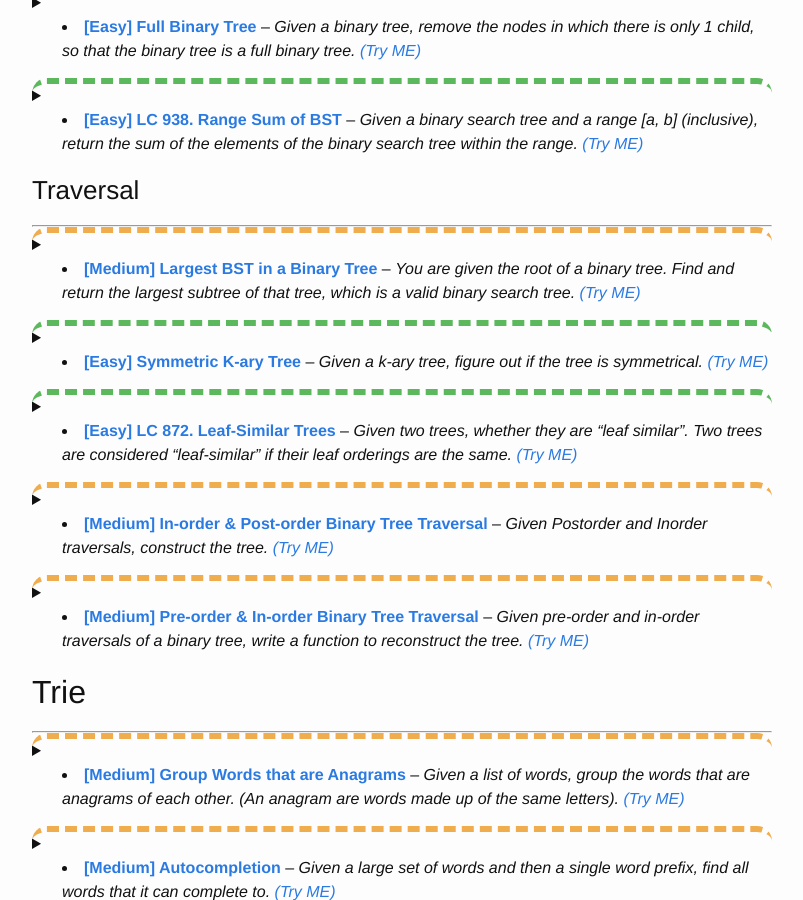
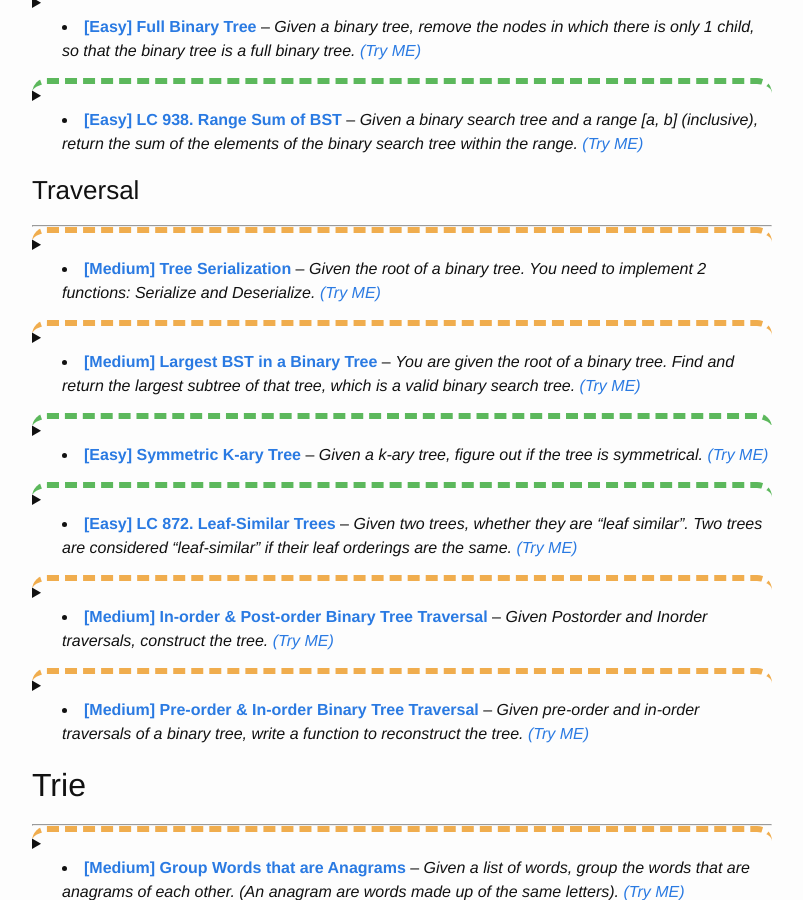
Before and after one commit to trsong/trsong.github.io, a Jekyll site: the page built from _posts/2019-04-01-DailyQuestionsByCategory.md, in a window 1280 px wide and 900 px high, scrolled down 5499 px. Shown: the whole window, without its empty margins (238-1041 px from the left). Built offline with Jekyll 4.4.1, drawn with Linux system fonts in a browser that asks for light colours.

Commit message:
Add previous question to category

````diff
--- a/_posts/2019-04-01-DailyQuestionsByCategory.md
+++ b/_posts/2019-04-01-DailyQuestionsByCategory.md
@@ -810,6 +810,38 @@ return 23 (5 + 4 + 6 + 8).
 
 ### Traversal
 ---
+
+
+<details>
+<summary class="lc_m">
+
+- [**\[Medium\] Tree Serialization**](https://trsong.github.io/python/java/2020/08/02/DailyQuestionsAug/#aug-20-2020-medium-tree-serialization) -- *Given the root of a binary tree. You need to implement 2 functions: Serialize and Deserialize.* [*\(Try ME\)*](https://repl.it/@trsong/Serialize-and-Deserialize-the-Binary-Tree-1)
+
+</summary>
+<div>
+
+**Question:** You are given the root of a binary tree. You need to implement 2 functions:
+
+1. `serialize(root)` which serializes the tree into a string representation
+2. `deserialize(s)` which deserializes the string back to the original tree that it represents
+
+For this problem, often you will be asked to design your own serialization format. However, for simplicity, let's use the pre-order traversal of the tree.
+
+**Example:**
+```py
+     1
+    / \
+   3   4
+  / \   \
+ 2   5   7
+
+serialize(tree)
+# returns "1 3 2 # # 5 # # 4 # 7 # #"
+```
+
+
+</div>
+</details>
 
 <details>
 <summary class="lc_m">
````
